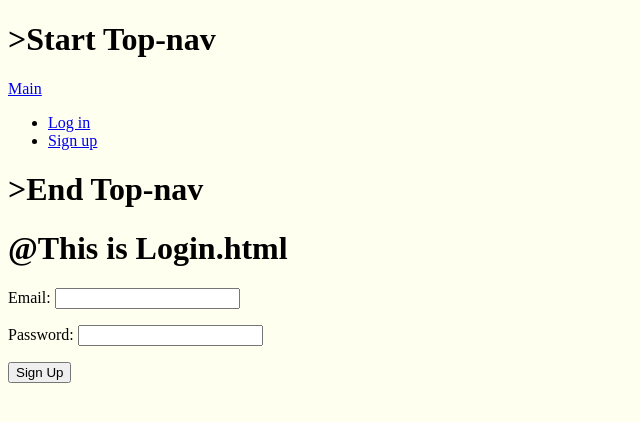
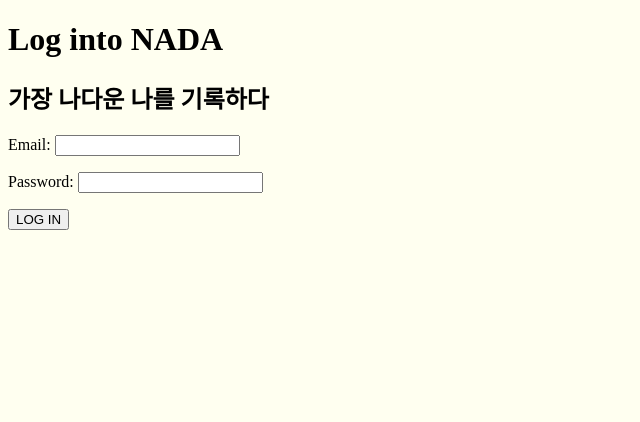
Before and after one commit to Like-lion-inha-Hackathon/nada_djagno, a Django app: page /login/ in a window 1280 px wide. Shown: the top 422 px of the page, without its empty margins (0-640 px from the left). Run offline with Django 3.2, Linux system fonts and the light colour scheme.

Commit message:
0803_1503_gyuwon
언니 미안.. 나도 모르게 로그인 페이지 만들고 있었어..! 여기서부터 시작!

```diff
--- a/templates/base.html
+++ b/templates/base.html
@@ -12,7 +12,9 @@
 </head>
 <body>
     <header>
-        {% include "partials/nav.html" %}
+        {% block nav %}
+            {% include "partials/nav.html" %}
+        {% endblock nav %}
     </header>
     {% block left-bar %}
         <div class="left-bar__lists">
--- a/templates/users/login.html
+++ b/templates/users/login.html
@@ -1,13 +1,15 @@
-{% extends  "base.html" %}
+{% extends "base.html" %}
 {% block page_title %}
 Log In
 {% endblock page_title %}
+{% block nav %} {% endblock nav %}
 {% block left-bar %}{% endblock left-bar %}
 {% block content %}
-<h1>@This is Login.html</h1>
+<h1>Log into NADA</h1>
+<h2>가장 나다운 나를 기록하다</h2>
 <form action="{% url 'users:login' %}" method="POST">
     {% csrf_token %}
     {{form.as_p}}
-    <button>Sign Up</button>
+    <button>LOG IN</button>
 </form>
 {% endblock %}
```
